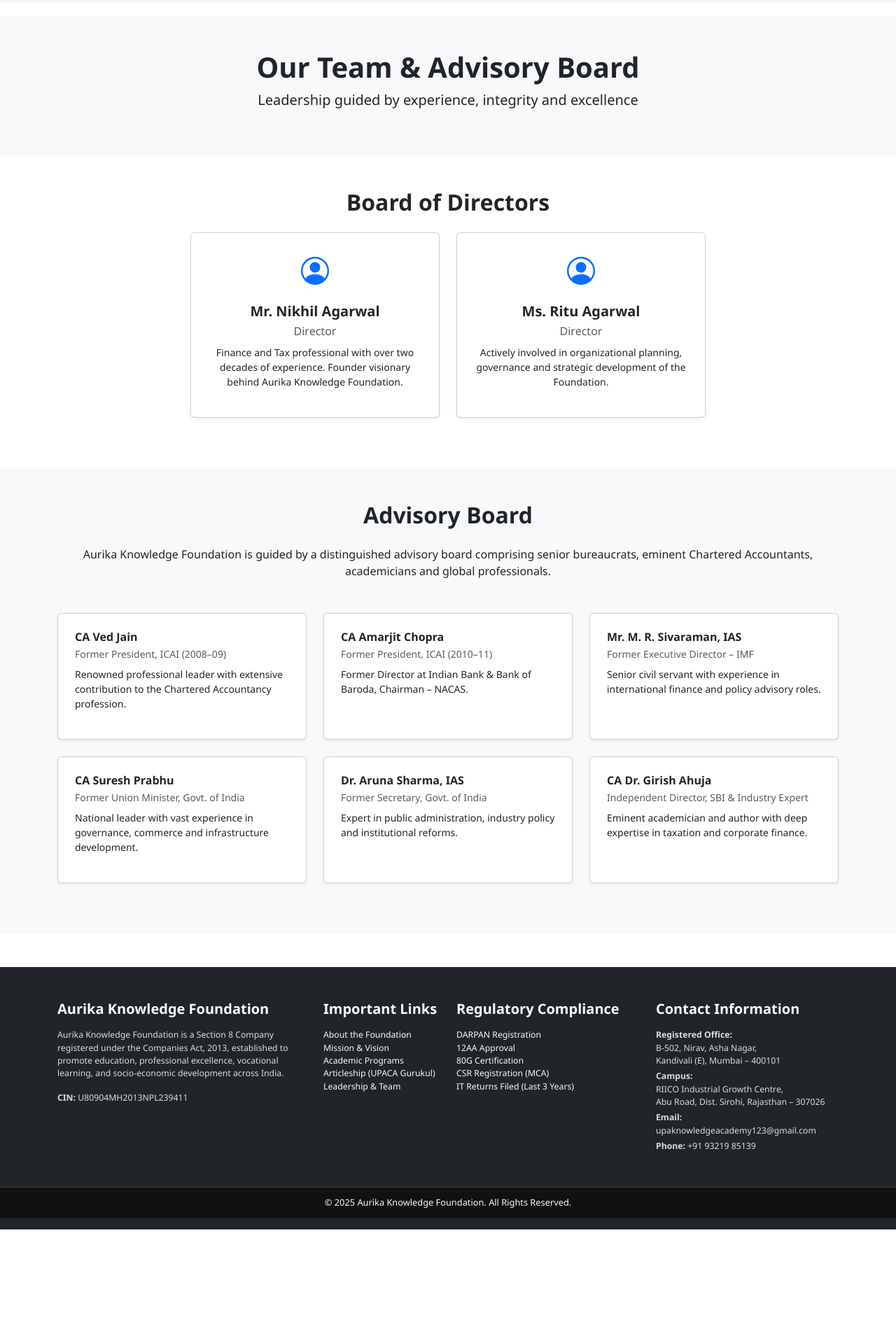
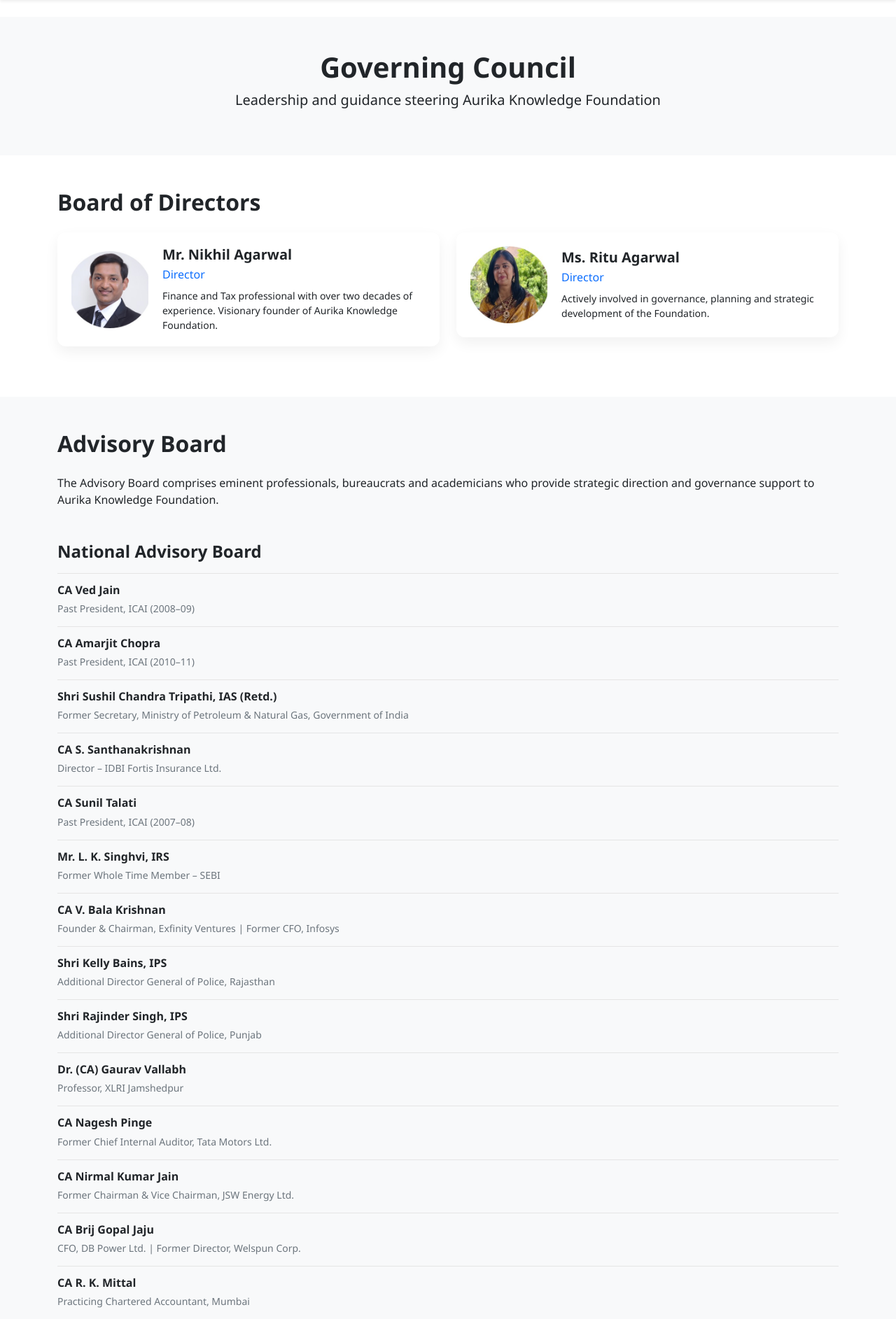
Before and after one commit to VirtusStack/aurika-web, a PHP site: page /aurika-web/team.php in a window 1280 px wide. Shown: the part 66-1951 px from the top of the page at 70% size. Before the commit the page ends 1823 px from the top, so only its background shows below. Run offline with PHP 8.4, Linux system fonts and the light colour scheme.

Commit message:
Update team.php

```diff
--- a/team.php
+++ b/team.php
@@ -1,19 +1,17 @@
 <?php
 require_once __DIR__ . '/config/config.php';
-
-// Set current page for active nav
 $currentPage = 'team.php';
-
 include __DIR__ . '/templates/include/header.php';
 ?>
+
 <!-- OUR TEAM & ADVISORY BOARD -->
 
 <!-- PAGE HEADER -->
 <section class="py-5 bg-light">
   <div class="container text-center">
-    <h1 class="fw-bold">Our Team & Advisory Board</h1>
+    <h1 class="fw-bold">Governing Council</h1>
     <p class="lead mt-2">
-      Leadership guided by experience, integrity and excellence
+      Leadership and guidance steering Aurika Knowledge Foundation
     </p>
   </div>
 </section>
@@ -22,37 +20,43 @@ include __DIR__ . '/templates/include/header.php';
 <section class="py-5">
   <div class="container">
 
-    <h2 class="fw-bold mb-4 text-center">Board of Directors</h2>
+    <h2 class="fw-bold mb-4">Board of Directors</h2>
 
-    <div class="row justify-content-center">
+    <div class="row">
 
-      <!-- Director 1 -->
-      <div class="col-md-4 mb-4">
-        <div class="card h-100 shadow-sm text-center p-4">
-          <div class="mb-3">
-            <i class="bi bi-person-circle fs-1 text-primary"></i>
+      <!-- DIRECTOR -->
+      <div class="col-md-6 mb-4">
+        <div class="director-box d-flex align-items-center">
+
+          <img src="assets/images/team/nikhil-agarwal.jpg" alt="Mr. Nikhil Agarwal">
+
+          <div>
+            <h5 class="fw-bold mb-1">Mr. Nikhil Agarwal</h5>
+            <p class="designation mb-2">Director</p>
+            <p class="small mb-0">
+              Finance and Tax professional with over two decades of experience.
+              Visionary founder of Aurika Knowledge Foundation.
+            </p>
           </div>
-          <h5 class="fw-bold mb-1">Mr. Nikhil Agarwal</h5>
-          <p class="text-muted mb-2">Director</p>
-          <p class="small">
-            Finance and Tax professional with over two decades of experience.
-            Founder visionary behind Aurika Knowledge Foundation.
-          </p>
+
         </div>
       </div>
 
-      <!-- Director 2 -->
-      <div class="col-md-4 mb-4">
-        <div class="card h-100 shadow-sm text-center p-4">
-          <div class="mb-3">
-            <i class="bi bi-person-circle fs-1 text-primary"></i>
+      <!-- DIRECTOR -->
+      <div class="col-md-6 mb-4">
+        <div class="director-box d-flex align-items-center">
+
+          <img src="assets/images/team/ritu-agarwal.jpg" alt="Ms. Ritu Agarwal">
+
+          <div>
+            <h5 class="fw-bold mb-1">Ms. Ritu Agarwal</h5>
+            <p class="designation mb-2">Director</p>
+            <p class="small mb-0">
+              Actively involved in governance, planning and strategic
+              development of the Foundation.
+            </p>
           </div>
-          <h5 class="fw-bold mb-1">Ms. Ritu Agarwal</h5>
-          <p class="text-muted mb-2">Director</p>
-          <p class="small">
-            Actively involved in organizational planning, governance and
-            strategic development of the Foundation.
-          </p>
+
         </div>
       </div>
 
@@ -62,92 +66,161 @@ include __DIR__ . '/templates/include/header.php';
 </section>
 
 <!-- ADVISORY BOARD -->
-
 <section class="py-5 bg-light">
   <div class="container">
 
-    <h2 class="fw-bold mb-4 text-center">Advisory Board</h2>
+    <h2 class="fw-bold mb-4">Advisory Board</h2>
 
-    <p class="text-center mb-5">
-      Aurika Knowledge Foundation is guided by a distinguished advisory board
-      comprising senior bureaucrats, eminent Chartered Accountants,
-      academicians and global professionals.
+    <p class="mb-5">
+      The Advisory Board comprises eminent professionals, bureaucrats and academicians
+      who provide strategic direction and governance support to Aurika Knowledge Foundation.
     </p>
 
-    <div class="row">
+    <!-- NATIONAL ADVISORY BOARD -->
+    <h4 class="fw-bold mb-3">National Advisory Board</h4>
 
-      <!-- Advisor Card -->
-      <div class="col-md-4 mb-4">
-        <div class="card h-100 shadow-sm p-4">
-          <h6 class="fw-bold mb-1">CA Ved Jain</h6>
-          <p class="text-muted small mb-2">Former President, ICAI (2008–09)</p>
-          <p class="small">
-            Renowned professional leader with extensive contribution to the
-            Chartered Accountancy profession.
-          </p>
-        </div>
+    <div class="advisory-list mb-5">
+
+      <div class="advisory-item">
+        <h6>CA Ved Jain</h6>
+        <span>Past President, ICAI (2008–09)</span>
       </div>
 
-      <div class="col-md-4 mb-4">
-        <div class="card h-100 shadow-sm p-4">
-          <h6 class="fw-bold mb-1">CA Amarjit Chopra</h6>
-          <p class="text-muted small mb-2">Former President, ICAI (2010–11)</p>
-          <p class="small">
-            Former Director at Indian Bank & Bank of Baroda, Chairman – NACAS.
-          </p>
-        </div>
+      <div class="advisory-item">
+        <h6>CA Amarjit Chopra</h6>
+        <span>Past President, ICAI (2010–11)</span>
       </div>
 
-      <div class="col-md-4 mb-4">
-        <div class="card h-100 shadow-sm p-4">
-          <h6 class="fw-bold mb-1">Mr. M. R. Sivaraman, IAS</h6>
-          <p class="text-muted small mb-2">
-            Former Executive Director – IMF
-          </p>
-          <p class="small">
-            Senior civil servant with experience in international finance and
-            policy advisory roles.
-          </p>
-        </div>
+      <div class="advisory-item">
+        <h6>Shri Sushil Chandra Tripathi, IAS (Retd.)</h6>
+        <span>Former Secretary, Ministry of Petroleum & Natural Gas, Government of India</span>
       </div>
 
-      <div class="col-md-4 mb-4">
-        <div class="card h-100 shadow-sm p-4">
-          <h6 class="fw-bold mb-1">CA Suresh Prabhu</h6>
-          <p class="text-muted small mb-2">
-            Former Union Minister, Govt. of India
-          </p>
-          <p class="small">
-            National leader with vast experience in governance, commerce and
-            infrastructure development.
-          </p>
-        </div>
+      <div class="advisory-item">
+        <h6>CA S. Santhanakrishnan</h6>
+        <span>Director – IDBI Fortis Insurance Ltd.</span>
       </div>
 
-      <div class="col-md-4 mb-4">
-        <div class="card h-100 shadow-sm p-4">
-          <h6 class="fw-bold mb-1">Dr. Aruna Sharma, IAS</h6>
-          <p class="text-muted small mb-2">
-            Former Secretary, Govt. of India
-          </p>
-          <p class="small">
-            Expert in public administration, industry policy and institutional
-            reforms.
-          </p>
-        </div>
+      <div class="advisory-item">
+        <h6>CA Sunil Talati</h6>
+        <span>Past President, ICAI (2007–08)</span>
       </div>
 
-      <div class="col-md-4 mb-4">
-        <div class="card h-100 shadow-sm p-4">
-          <h6 class="fw-bold mb-1">CA Dr. Girish Ahuja</h6>
-          <p class="text-muted small mb-2">
-            Independent Director, SBI & Industry Expert
-          </p>
-          <p class="small">
-            Eminent academician and author with deep expertise in taxation and
-            corporate finance.
-          </p>
-        </div>
+      <div class="advisory-item">
+        <h6>Mr. L. K. Singhvi, IRS</h6>
+        <span>Former Whole Time Member – SEBI</span>
+      </div>
+
+      <div class="advisory-item">
+        <h6>CA V. Bala Krishnan</h6>
+        <span>Founder & Chairman, Exfinity Ventures | Former CFO, Infosys</span>
+      </div>
+
+      <div class="advisory-item">
+        <h6>Shri Kelly Bains, IPS</h6>
+        <span>Additional Director General of Police, Rajasthan</span>
+      </div>
+
+      <div class="advisory-item">
+        <h6>Shri Rajinder Singh, IPS</h6>
+        <span>Additional Director General of Police, Punjab</span>
+      </div>
+
+      <div class="advisory-item">
+        <h6>Dr. (CA) Gaurav Vallabh</h6>
+        <span>Professor, XLRI Jamshedpur</span>
+      </div>
+
+      <div class="advisory-item">
+        <h6>CA Nagesh Pinge</h6>
+        <span>Former Chief Internal Auditor, Tata Motors Ltd.</span>
+      </div>
+
+      <div class="advisory-item">
+        <h6>CA Nirmal Kumar Jain</h6>
+        <span>Former Chairman & Vice Chairman, JSW Energy Ltd.</span>
+      </div>
+
+      <div class="advisory-item">
+        <h6>CA Brij Gopal Jaju</h6>
+        <span>CFO, DB Power Ltd. | Former Director, Welspun Corp.</span>
+      </div>
+
+      <div class="advisory-item">
+        <h6>CA R. K. Mittal</h6>
+        <span>Practicing Chartered Accountant, Mumbai</span>
+      </div>
+
+      <div class="advisory-item">
+        <h6>CA Nand Kishore Bafna</h6>
+        <span>Senior Partner, Lodha & Co. Chartered Accountants</span>
+      </div>
+
+      <div class="advisory-item">
+        <h6>Mr. Amod Sharma</h6>
+        <span>Executive Director, Air India Limited</span>
+      </div>
+
+      <div class="advisory-item">
+        <h6>Shri Radhakrishna Kini, IPS</h6>
+        <span>Director General, National Crime Records Bureau (NCRB)</span>
+      </div>
+
+      <div class="advisory-item">
+        <h6>CS Mahesh Shah</h6>
+        <span>Past President, ICSI & ICMA</span>
+      </div>
+
+      <div class="advisory-item">
+        <h6>CS Atul Hasmukhrai Mehta</h6>
+        <span>Past President, ICSI | Chairman, WIRC</span>
+      </div>
+
+    </div>
+
+    <!-- INTERNATIONAL ADVISORY BOARD -->
+    <h4 class="fw-bold mb-3">International Advisory Board</h4>
+
+    <div class="advisory-list">
+
+      <div class="advisory-item">
+        <h6>Joanne Murphy</h6>
+        <span>Managing Director – Asia Pacific & EMEA, CAIA Association</span>
+      </div>
+
+      <div class="advisory-item">
+        <h6>Liv Watson</h6>
+        <span>Senior Director, Strategic Customer Initiatives, Workiva Inc., USA</span>
+      </div>
+
+      <div class="advisory-item">
+        <h6>P. A. Sharafudheen, IAS</h6>
+        <span>Lead Financial Specialist, The World Bank, USA</span>
+      </div>
+
+      <div class="advisory-item">
+        <h6>CA Ajay Kumar</h6>
+        <span>Chairperson, ICAI UK Chapter | Citigroup, Ireland</span>
+      </div>
+
+      <div class="advisory-item">
+        <h6>CA Prakash Chand Mehta</h6>
+        <span>Founder & Chairman, Truadvise FZE, UAE</span>
+      </div>
+
+      <div class="advisory-item">
+        <h6>Deepak Bansal</h6>
+        <span>Senior Investment Officer, Industrial Bank of Kuwait</span>
+      </div>
+
+      <div class="advisory-item">
+        <h6>Gagan Gujral</h6>
+        <span>Senior Director, RSM US LLP</span>
+      </div>
+
+      <div class="advisory-item">
+        <h6>Mr. Alok Gupta</h6>
+        <span>CEO, Y.K. Almoayyed & Sons, Bahrain</span>
       </div>
 
     </div>
```
